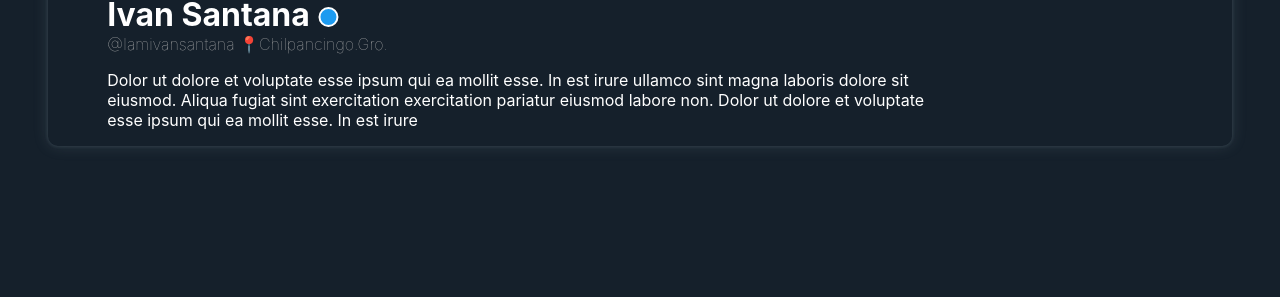
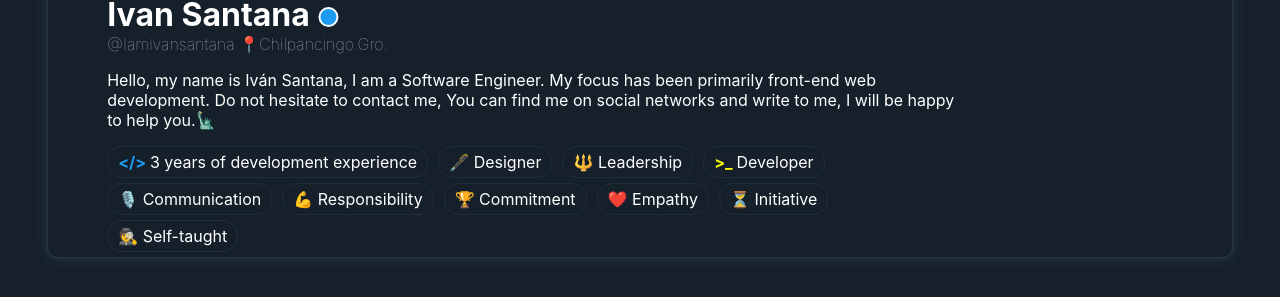
Before and after one commit to iamivansantana/iamivansantana.github.io, a React (Create React App) app: page / in a window 1280 px wide. Shown: the part 385-682 px from the top of the page. Built offline with nearby package versions, Linux system fonts and the light colour scheme.

Commit message:
Features icons- DONE

```diff
--- a/src/components/coverPage/CoverPage.css
+++ b/src/components/coverPage/CoverPage.css
@@ -83,6 +83,16 @@
 .cover-Desc-desc {
 	max-width: 850px;
 	text-align: left;
+	display: flex;
+	flex-wrap: wrap;
+}
+.cover-Features {
+	/* border: 1px solid var(--colorBorderActive); */
+	border: 1px solid var(--backgroundColorPrimaryHover);
+	padding: 5px 10px;
+	margin-right: 10px;
+	margin-bottom: 5px;
+	border-radius: 15px;
 }
 
 /* -----------------Maximo (phone)--------------------- */
@@ -110,4 +120,7 @@
 	.cover-Desc-name {
 		font-size: 1.3rem;
 	}
+	.cover-Desc-desc {
+		font-size: 14px;
+	}
 }
--- a/src/components/coverPage/CoverPage.tsx
+++ b/src/components/coverPage/CoverPage.tsx
@@ -68,11 +68,49 @@ const CoverPage = () => {
 							<span>📍Chilpancingo.Gro.</span>
 						</div>
 						<p className='cover-Desc-desc text-size-normal'>
-							Dolor ut dolore et voluptate esse ipsum qui ea mollit esse. In est irure
-							ullamco sint magna laboris dolore sit eiusmod. Aliqua fugiat sint
-							exercitation exercitation pariatur eiusmod labore non. Dolor ut dolore et
-							voluptate esse ipsum qui ea mollit esse. In est irure
+							Hello, my name is Iván Santana, I am a Software Engineer. My focus has
+							been primarily front-end web development. Do not hesitate to contact me,
+							You can find me on social networks and write to me, I will be happy to
+							help you.🗽
 						</p>
+						<div className='cover-Desc-desc'>
+							<div className='cover-Features'>
+								<span
+									style={{ color: 'var(--buttonPrimaryColor)', fontWeight: 'bold' }}
+								>
+									{'</> '}
+								</span>
+								3 years of development experience
+							</div>
+							<div className='cover-Features'>
+								<span>🖋️ </span>Designer
+							</div>
+							<div className='cover-Features'>
+								<span>🔱 </span>Leadership
+							</div>
+							<div className='cover-Features'>
+								<span style={{ color: 'yellow', fontWeight: 'bold' }}>{'>_ '}</span>
+								Developer
+							</div>
+							<div className='cover-Features'>
+								<span>🎙️ </span>Communication
+							</div>
+							<div className='cover-Features'>
+								<span>💪 </span>Responsibility
+							</div>
+							<div className='cover-Features'>
+								<span>🏆 </span>Commitment
+							</div>
+							<div className='cover-Features'>
+								<span>❤️ </span>Empathy
+							</div>
+							<div className='cover-Features'>
+								<span>⏳ </span>Initiative
+							</div>
+							<div className='cover-Features'>
+								<span>🕵️ </span>Self-taught
+							</div>
+						</div>
 					</div>
 				</div>
 			</div>
```
Also changed, not shown: 1 other file (tests, documents, lock files or other folders).
